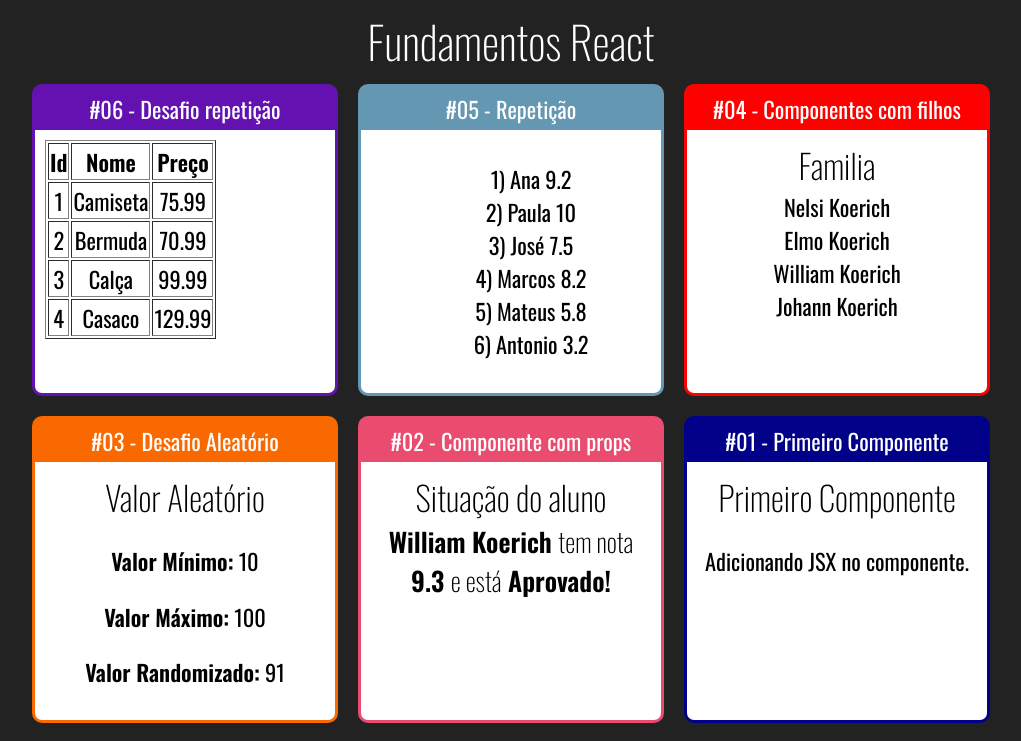
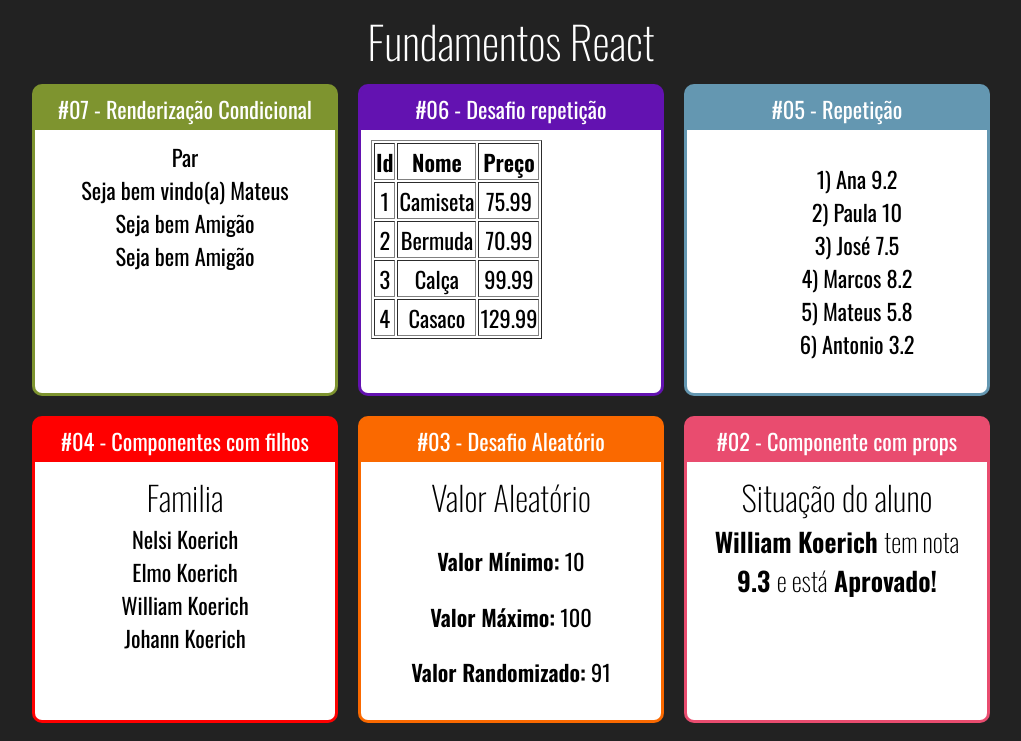
Before and after one commit to William-Koerich/react-redux, a React (Create React App) app in the folder fundamentos-react/: page / in a window 1280 px wide. Shown: the top 741 px of the page, without its empty margins (129-1150 px from the left). Built offline with nearby package versions, Linux system fonts and the light colour scheme.

Commit message:
Understanding conditional rendering

```diff
--- a/fundamentos-react/src/App.jsx
+++ b/fundamentos-react/src/App.jsx
@@ -16,12 +16,21 @@
 import Card from './components/layout/Card'
 import Familia from './components/basicos/Familia'
 import FamiliaMembro from './components/basicos/FamiliaMembro'
+import ParOuImpar from './components/condicional/ParOuImpar'
+import UsuarioInfo from './components/condicional/UsuarioInfo'
 
 const App = props => (
   <div className="App">
     <h1>Fundamentos React</h1>
 
     <div className="Cards">
+      <Card title="#07 - Renderização Condicional" color="#7e942f">
+        <ParOuImpar number={20} />
+        <UsuarioInfo name={'Mateus'} />
+        <UsuarioInfo email={'M@teus.com.br'} />
+        <UsuarioInfo />
+      </Card>
+
       <Card title="#06 - Desafio repetição" color="#6312B1">
         <ListaProdutos />
       </Card>
--- /dev/null
+++ b/fundamentos-react/src/components/condicional/If.js
@@ -0,0 +1,7 @@
+// eslint-disable-next-line import/no-anonymous-default-export
+export default props => {
+  if (!props.test) {
+    return false
+  }
+  return props.children
+}
--- /dev/null
+++ b/fundamentos-react/src/components/condicional/ParOuImpar.jsx
@@ -0,0 +1,9 @@
+import React from 'react'
+
+const parOuImpar = props => {
+  props = props || {}
+  const isPar = props.number % 2 === 0
+  return <div>{isPar ? <span>Par</span> : <span>Impar</span>}</div>
+}
+
+export default parOuImpar
--- /dev/null
+++ b/fundamentos-react/src/components/condicional/UsuarioInfo.jsx
@@ -0,0 +1,13 @@
+import React from 'react'
+
+import If from './If'
+
+// eslint-disable-next-line import/no-anonymous-default-export
+export default props => {
+  return (
+    <div>
+      <If test={props.name}>Seja bem vindo(a) {props.name}</If>
+      <If test={!props.name}>Seja bem Amigão</If>
+    </div>
+  )
+}
```
